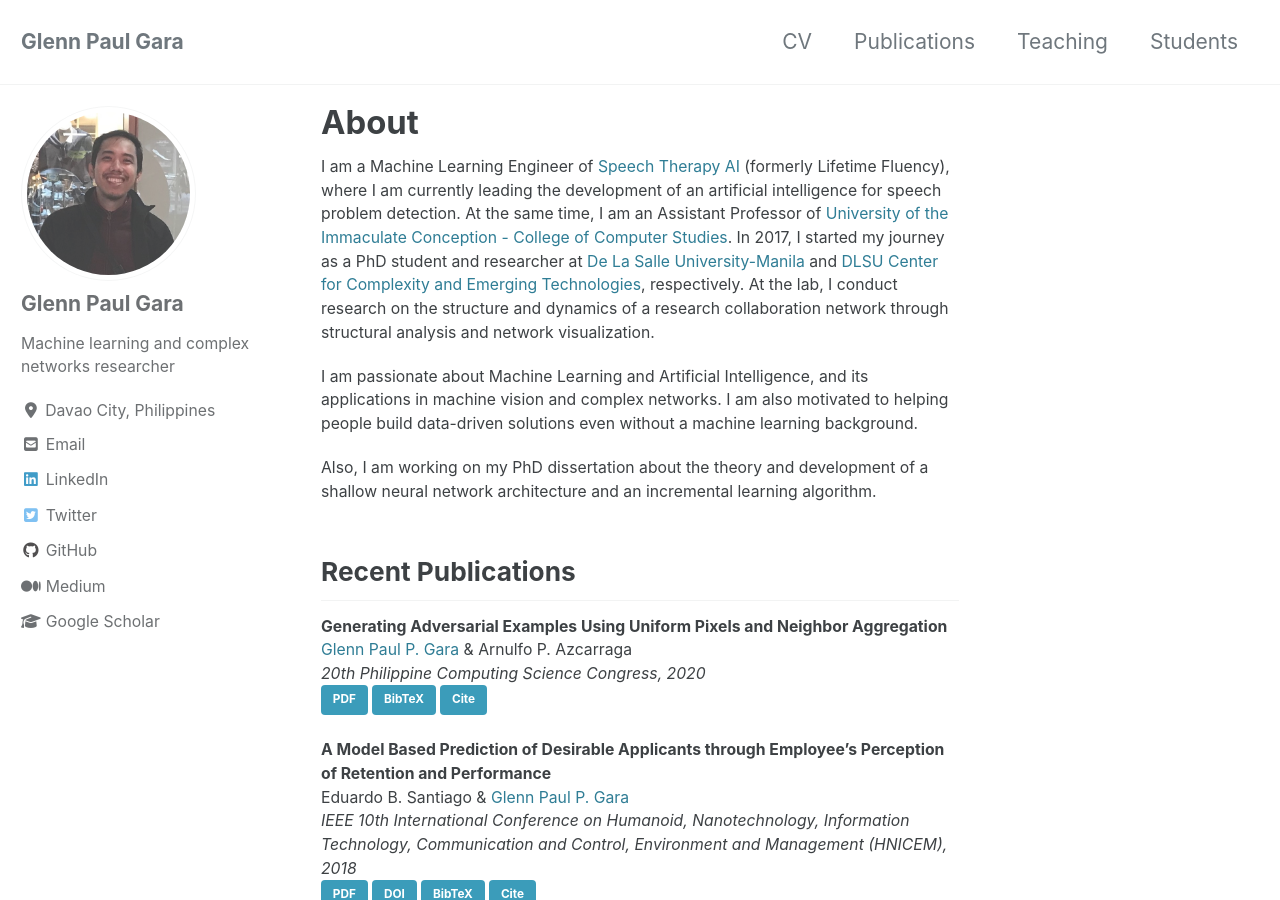
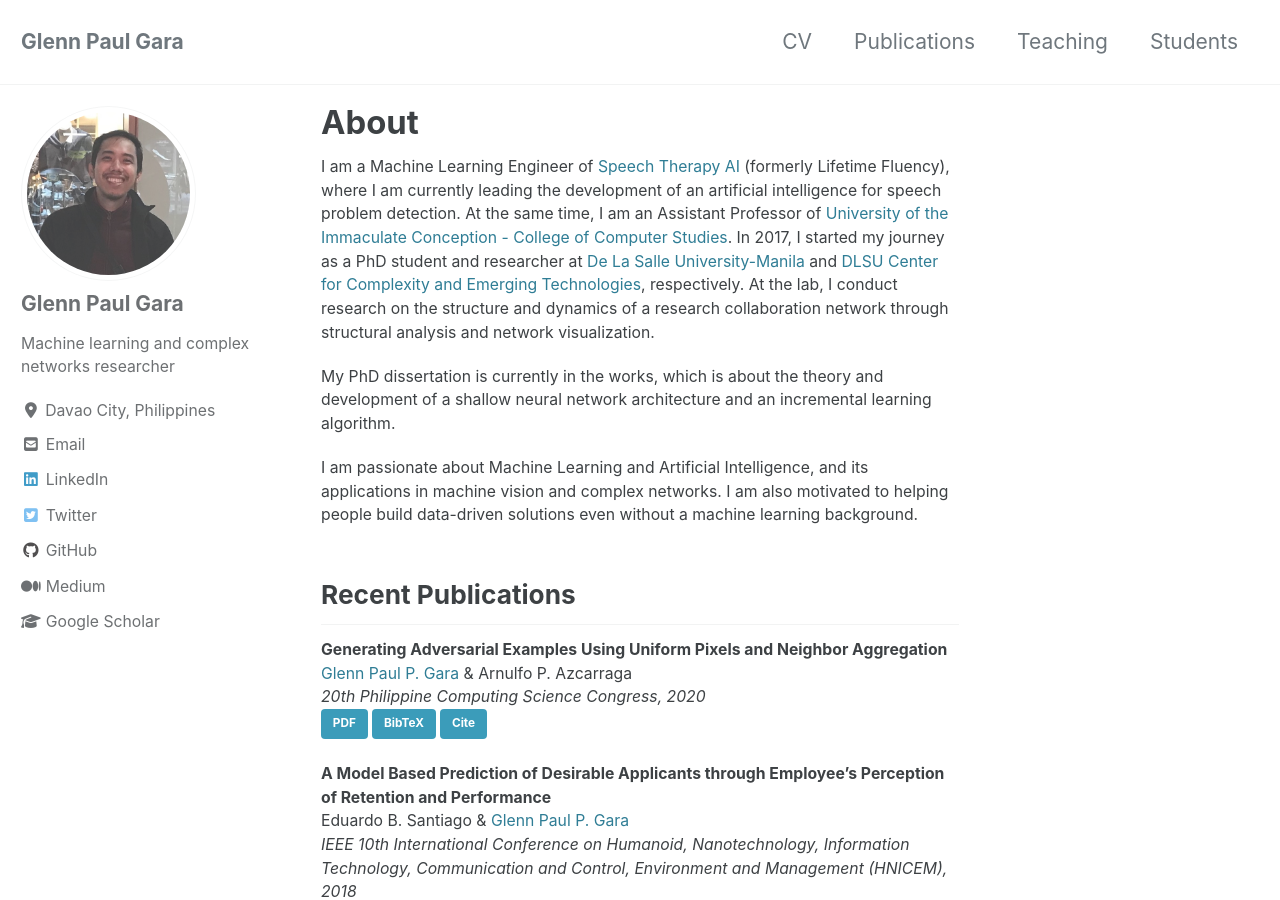
Before and after one commit to glenngara/glenngara.github.io, a Jekyll site: the page built from _pages/home.md, in a window 1280 px wide and 900 px high. Built offline with Jekyll 4.4.1, drawn with Linux system fonts in a browser that asks for light colours; cached includes are drawn as plain includes; nearby versions of some CDN libraries.

Commit message:
updated shome page

```diff
--- a/_pages/home.md
+++ b/_pages/home.md
@@ -7,9 +7,11 @@ author_profile: true
 
 I am a Machine Learning Engineer of [Speech Therapy AI](https://lifetimefluency.com) (formerly Lifetime Fluency), where I am currently leading the development of an artificial intelligence for speech problem detection. At the same time, I am an Assistant Professor of [University of the Immaculate Conception - College of Computer Studies](https://www.uic.edu.ph/ite). In 2017, I started my journey as a PhD student and researcher at [De La Salle University-Manila](https://www.dlsu.edu.ph) and [DLSU Center for Complexity and Emerging Technologies](https://comet.dlsu.edu.ph), respectively. At the lab, I conduct research on the structure and dynamics of a research collaboration network through structural analysis and network visualization.
 
+My PhD dissertation is currently in the works, which is about the theory and development of a shallow neural network architecture and an incremental learning algorithm.
+
 I am passionate about Machine Learning and Artificial Intelligence, and its applications in machine vision and complex networks. I am also motivated to helping people build data-driven solutions even without a machine learning background.
 
-Also, I am working on my PhD dissertation about the theory and development of a shallow neural network architecture and an incremental learning algorithm.
+
 
 Recent Publications
 ------
```
